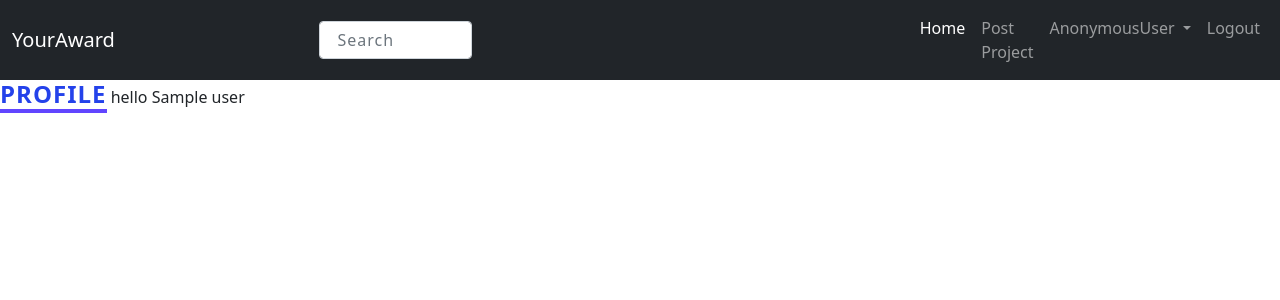
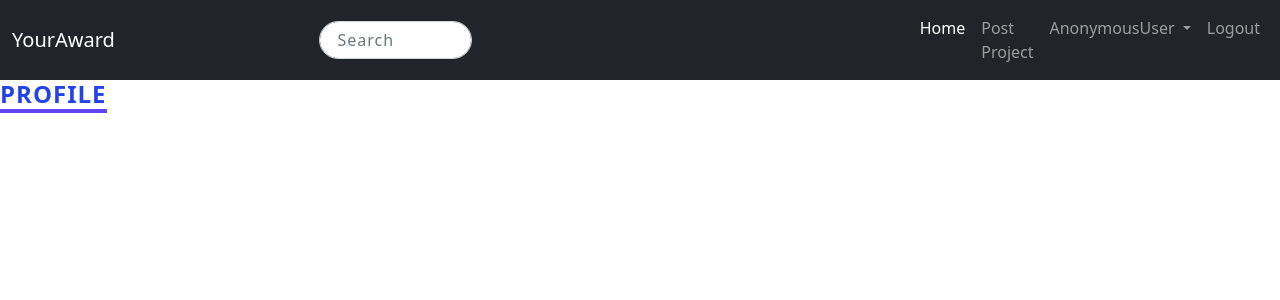
Before and after one commit to AdnanK1/youraward, a Django app: template base/templates/profile.html in a window 1280 px wide. Shown: the top 300 px of the page. Run offline with Django 4.2, Linux system fonts and the light colour scheme; the template is opened without the code that fills it: most values are stand-ins (such as "Sample title", 1, 10 or a date in 2020); some libraries are stand-ins or nearby versions.

Commit message:
Base/Templates : Added style to the search bar

```diff
--- a/base/templates/navbar.html
+++ b/base/templates/navbar.html
@@ -7,7 +7,7 @@
       <span class="navbar-toggler-icon"></span>
     </button>
     <form class="d-flex" action="{% url 'home' %}" method="GET" style="margin-left: 15%;">
-      <input class="form-control" type="search" name="q" placeholder=" Search" aria-label="Search">
+      <input class="form-control" type="search" name="q" placeholder=" Search" aria-label="Search" style="border-radius: 2cm; ">
     </form>
     <div class="collapse navbar-collapse" id="navbarSupportedContent" style="margin-left: 35%;">
       <ul class="navbar-nav me-auto mb-2 mb-lg-0">
@@ -24,6 +24,7 @@
           <ul class="dropdown-menu" aria-labelledby="navbarDropdown">
             <li><a class="dropdown-item" href="{% url 'profile' user.id %}">View Profile</a></li>
             <li><a class="dropdown-item" href="{% url 'user' %}">Create Profile</a></li>
+            <li><a class="dropdown-item" href="#">Update Profile</a></li>
           </ul>
         </li>
         <li class="nav-item">
--- a/base/templates/profile.html
+++ b/base/templates/profile.html
@@ -2,6 +2,6 @@
 {% block content %}
 <h1>Profile</h1>
 {% if profile  %}
-hello {{profile.user}}
+
 {% endif %}
 {% endblock %}
```
